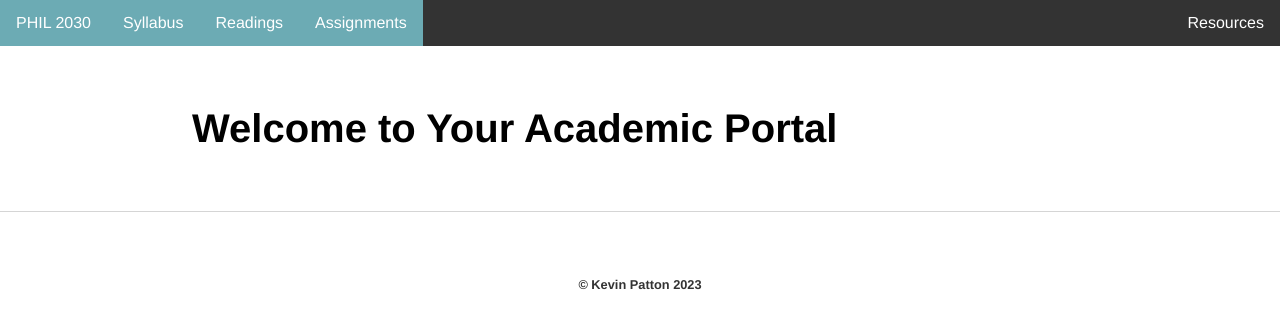
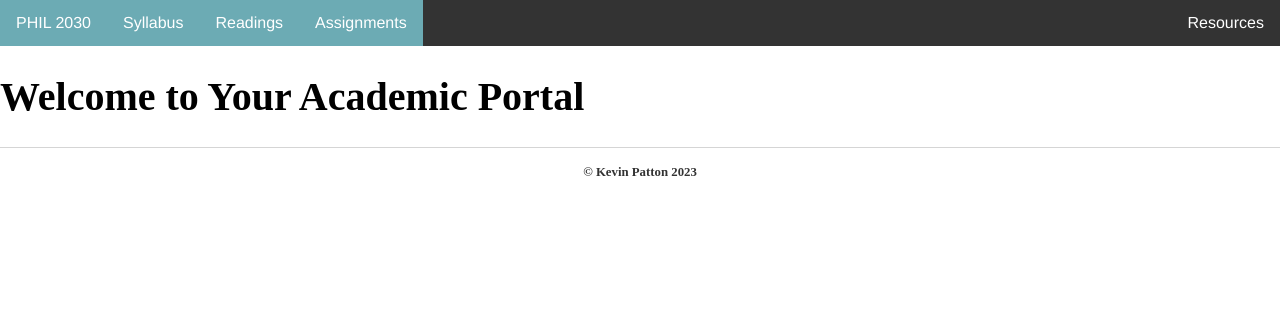
Before and after one commit to kevinjpatton/kevinjpatton.github.io, a Jekyll site: the page built from teaching/new_css_test.html, in a window 1280 px wide. Shown: the top 329 px of the page. Built offline with Jekyll 4.4.1, drawn with Linux system fonts in a browser that asks for light colours; Markdown is read by kramdown in place of the engine named in the settings.

Commit message:
Update student.css

```diff
--- a/css/student.css
+++ b/css/student.css
@@ -45,12 +45,6 @@ ul.topnav li.right {
     }
 }
 
-h1, h2, p, section {
-    margin: 60px auto;
-    width: 70%;
-    font-family: 'Helvetica', 'Arial', 'Sans-Serif';
-}
-
 h1 {
     font-size: 2.5em;
 }
```
